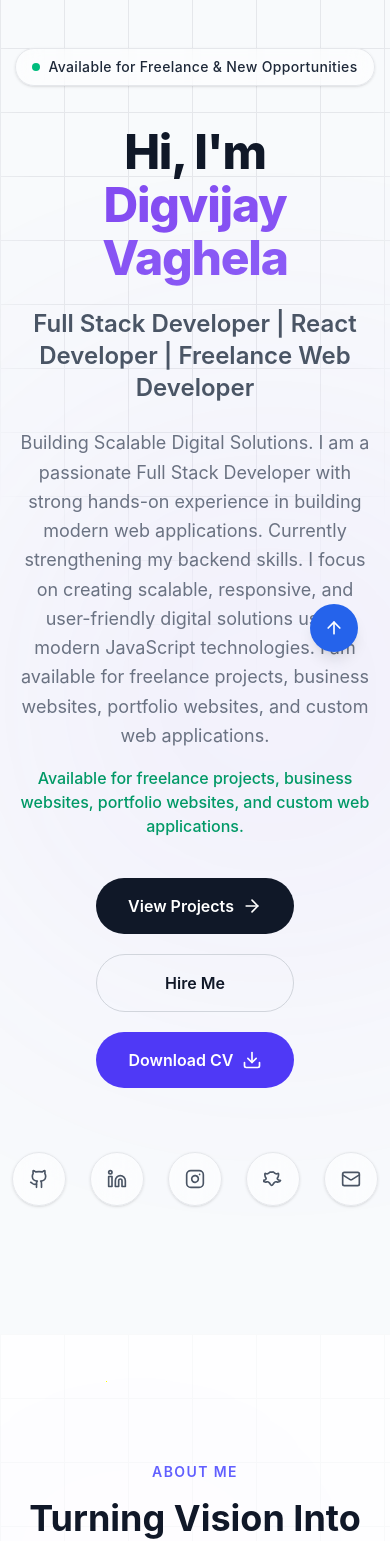
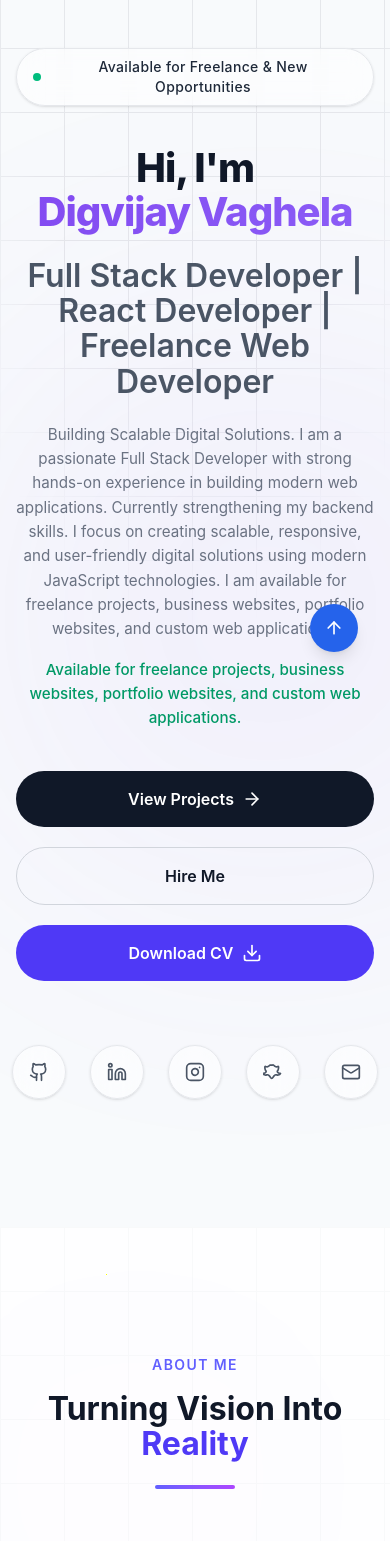
Before and after one commit to digvijayvaghelaa04/Portfolio-Dv, a React (Vite) app: page / in a window 390 px wide. Shown: the part 160-1701 px from the top of the page. Built offline with nearby package versions, Linux system fonts and the light colour scheme.

Commit message:
Update responsive layout across all sections

```diff
--- a/src/app/components/Footer.tsx
+++ b/src/app/components/Footer.tsx
@@ -35,7 +35,7 @@ export function Footer() {
       {/* Background Glow */}
       <div className="absolute inset-0 bg-[radial-gradient(ellipse_at_top,_var(--tw-gradient-stops))] from-indigo-100/50 via-transparent to-transparent dark:from-indigo-900/10 dark:via-black dark:to-black opacity-60" />
 
-      <div className="relative z-10 max-w-7xl mx-auto px-6 lg:px-8 py-16">
+      <div className="relative z-10 container-fluid py-16">
         <div className="grid md:grid-cols-2 lg:grid-cols-4 gap-12 mb-12">
           {/* Brand */}
           <div className="lg:col-span-2">
@@ -45,14 +45,14 @@ export function Footer() {
               viewport={{ once: true }}
               transition={{ duration: 0.5 }}
             >
-              <h3 className="text-2xl font-bold text-gray-900 dark:text-white mb-4">
+              <h3 className="font-bold text-gray-900 dark:text-white mb-4">
                 {portfolioData.personal.name}
               </h3>
               <p className="text-gray-600 dark:text-gray-400 mb-8 leading-relaxed max-w-md font-medium">
                 {portfolioData.personal.tagline}. Building exceptional digital experiences
                 with modern web technologies.
               </p>
-              <div className="flex gap-4">
+              <div className="flex flex-wrap gap-4">
                 {socialLinks.map((social) => (
                   <motion.a
                     key={social.label}
--- a/src/app/components/Navbar.tsx
+++ b/src/app/components/Navbar.tsx
@@ -67,7 +67,7 @@ export function Navbar() {
         transition={{ duration: 0.35, ease: "easeInOut" }}
         className="fixed top-0 left-0 right-0 z-50 bg-white/70 dark:bg-[var(--dark-bg)]/70 backdrop-blur-2xl border-b border-gray-200/30 dark:border-white/10 transition-colors duration-500 shadow-sm dark:shadow-none"
       >
-        <div className="max-w-7xl mx-auto px-6 lg:px-8">
+        <div className="container-fluid">
           <div className="flex items-center justify-between h-20">
             {/* Logo */}
             <motion.a
--- a/src/app/sections/About.tsx
+++ b/src/app/sections/About.tsx
@@ -29,7 +29,7 @@ export function About() {
         }}
       />
 
-      <div className="relative z-10 max-w-7xl mx-auto px-6 lg:px-8">
+      <div className="relative z-10 container-fluid">
         {/* Section Header */}
         <motion.div
           initial={{ opacity: 0, y: 50 }}
@@ -38,13 +38,13 @@ export function About() {
           className="text-center mb-20"
         >
           <h2 className="text-sm uppercase tracking-widest text-indigo-500 dark:text-indigo-400 mb-4 font-semibold">About Me</h2>
-          <h3 className="text-4xl md:text-5xl font-bold text-gray-900 dark:text-white mb-6">
+          <h3 className="font-bold text-gray-900 dark:text-white mb-6">
             Turning Vision Into <span className="text-indigo-600 dark:text-indigo-400">Reality</span>
           </h3>
           <div className="w-20 h-1 bg-gradient-to-r from-indigo-500 to-purple-500 dark:from-indigo-400 dark:to-purple-500 mx-auto rounded-full" />
         </motion.div>
 
-        <div className="grid lg:grid-cols-2 gap-12 lg:gap-16 items-center mb-20">
+        <div className="grid grid-cols-[repeat(auto-fit,minmax(min(100%,350px),1fr))] gap-12 lg:gap-16 items-center mb-20">
           {/* Left: Bio & Image (User wanted profile image added) */}
           <motion.div
             initial={{ opacity: 0, x: -50 }}
@@ -62,7 +62,7 @@ export function About() {
             </div>
 
             <div className="w-full">
-              <h4 className="text-xl font-semibold text-gray-900 dark:text-white mb-6 flex items-center gap-2">
+              <h4 className="font-semibold text-gray-900 dark:text-white mb-6 flex items-center gap-2">
                 <Heart className="w-5 h-5 text-indigo-500 dark:text-indigo-400" />
                 What I Love
               </h4>
@@ -89,7 +89,7 @@ export function About() {
             transition={{ duration: 0.6, delay: 0.3 }}
             className="h-full flex flex-col justify-center"
           >
-             <div className="space-y-6 text-gray-600 dark:text-gray-300 text-lg leading-relaxed bg-white dark:bg-[#111]/50 p-8 rounded-3xl border border-gray-100 dark:border-white/5 shadow-xl dark:shadow-none backdrop-blur-md">
+             <div className="space-y-6 text-gray-600 dark:text-gray-300 leading-relaxed bg-white dark:bg-[#111]/50 p-8 rounded-3xl border border-gray-100 dark:border-white/5 shadow-xl dark:shadow-none backdrop-blur-md">
               <p>{portfolioData.about.bio}</p>
               <div className="h-px w-full bg-gradient-to-r from-transparent via-gray-200 dark:via-white/10 to-transparent my-6"></div>
               <p className="text-indigo-600 dark:text-indigo-400 font-medium leading-relaxed">{portfolioData.about.mission}</p>
@@ -102,7 +102,7 @@ export function About() {
           initial={{ opacity: 0, y: 50 }}
           animate={isInView ? { opacity: 1, y: 0 } : {}}
           transition={{ duration: 0.6, delay: 0.5 }}
-          className="grid md:grid-cols-3 gap-8"
+          className="grid grid-cols-[repeat(auto-fit,minmax(min(100%,280px),1fr))] gap-8"
         >
           {[
             {
@@ -134,7 +134,7 @@ export function About() {
                   <div className="w-14 h-14 bg-indigo-50 dark:bg-indigo-500/10 border border-indigo-100 dark:border-indigo-500/20 rounded-2xl flex items-center justify-center mb-6 group-hover:bg-indigo-100 dark:group-hover:bg-indigo-500/20 transition-colors duration-300">
                     <item.icon className="w-7 h-7 text-indigo-600 dark:text-indigo-400" />
                   </div>
-                  <h4 className="text-xl font-bold text-gray-900 dark:text-white mb-3 tracking-wide">{item.title}</h4>
+                  <h4 className="font-bold text-gray-900 dark:text-white mb-3 tracking-wide">{item.title}</h4>
                   <p className="text-gray-600 dark:text-gray-400 leading-relaxed font-medium">{item.description}</p>
                 </div>
               </div>
--- a/src/app/sections/Experience.tsx
+++ b/src/app/sections/Experience.tsx
@@ -20,7 +20,7 @@ export function Experience() {
       {/* Background Elements */}
       <div className="absolute inset-0 bg-[linear-gradient(to_right,#e5e7eb_1px,transparent_1px),linear-gradient(to_bottom,#e5e7eb_1px,transparent_1px)] dark:bg-[linear-gradient(to_right,#ffffff0a_1px,transparent_1px),linear-gradient(to_bottom,#ffffff0a_1px,transparent_1px)] bg-[size:4rem_4rem] opacity-20" />
 
-      <div className="relative z-10 max-w-7xl mx-auto px-6 lg:px-8">
+      <div className="relative z-10 container-fluid">
         {/* Section Header */}
         <motion.div
           initial={{ opacity: 0, y: 50 }}
@@ -29,7 +29,7 @@ export function Experience() {
           className="text-center mb-20"
         >
           <h2 className="text-sm uppercase tracking-widest text-indigo-500 dark:text-indigo-400 mb-4 font-semibold">Journey</h2>
-          <h3 className="text-4xl md:text-5xl font-bold text-gray-900 dark:text-white mb-6">
+          <h3 className="font-bold text-gray-900 dark:text-white mb-6">
             Experience & <span className="text-indigo-600 dark:text-indigo-400">Education</span>
           </h3>
           <div className="w-20 h-1 bg-gradient-to-r from-indigo-500 to-purple-500 dark:from-indigo-400 dark:to-purple-500 mx-auto rounded-full" />
@@ -80,7 +80,7 @@ export function Experience() {
                       </motion.div>
 
                       <div className={`${isLeft ? "lg:pr-12" : "lg:pl-12"}`}>
-                        <h4 className="text-2xl font-bold text-gray-900 dark:text-white mb-2 tracking-wide">
+                        <h4 className="font-bold text-gray-900 dark:text-white mb-2 tracking-wide">
                           {item.position}
                         </h4>
                         <h5 className="text-lg text-indigo-600 dark:text-indigo-400 font-bold mb-3">
--- a/src/app/sections/Hero.tsx
+++ b/src/app/sections/Hero.tsx
@@ -69,7 +69,7 @@ export function Hero() {
       {/* Content */}
       <motion.div
         style={{ rotateX, rotateY }}
-        className="relative z-10 max-w-7xl mx-auto px-6 lg:px-8 py-32 flex flex-col items-center justify-center text-center preserve-3d"
+        className="relative z-10 container-fluid py-32 flex flex-col items-center justify-center text-center preserve-3d"
       >
         {/* Availability Badge */}
         <motion.div
@@ -92,7 +92,7 @@ export function Hero() {
           transition={{ duration: 0.6, delay: 0.1, ease: "easeOut" }}
           className="max-w-4xl"
         >
-          <h1 className="text-5xl md:text-7xl lg:text-8xl font-extrabold mb-6 tracking-tight leading-[1.1]">
+          <h1 className="font-extrabold mb-6 tracking-tight">
             <span className="text-gray-900 dark:text-white">Hi, I'm </span>
             <br className="md:hidden" />
             <span className="bg-gradient-to-r from-[var(--grad-1-start)] to-[var(--grad-1-end)] bg-clip-text text-transparent animate-gradient">
@@ -107,13 +107,13 @@ export function Hero() {
           animate={{ opacity: 1, y: 0 }}
           transition={{ duration: 0.6, delay: 0.2, ease: "easeOut" }}
         >
-          <h2 className="text-2xl md:text-3xl font-semibold mb-6 text-gray-600 dark:text-gray-400">
+          <h2 className="font-semibold mb-6 text-gray-600 dark:text-gray-400">
             {portfolioData.personal.role}
           </h2>
-          <p className="text-lg md:text-xl text-gray-500 dark:text-gray-400 max-w-2xl mx-auto mb-4 leading-relaxed">
+          <p className="text-gray-500 dark:text-gray-400 max-w-2xl mx-auto mb-4">
             {portfolioData.personal.tagline}. {portfolioData.personal.description}
           </p>
-          <p className="text-base md:text-lg text-emerald-600 dark:text-emerald-400 max-w-3xl mx-auto mb-10 font-medium">
+          <p className="text-emerald-600 dark:text-emerald-400 max-w-3xl mx-auto mb-10 font-medium">
             Available for freelance projects, business websites, portfolio websites, and custom web applications.
           </p>
         </motion.div>
@@ -123,7 +123,7 @@ export function Hero() {
           initial={{ opacity: 0, y: 20 }}
           animate={{ opacity: 1, y: 0 }}
           transition={{ duration: 0.6, delay: 0.3, ease: "easeOut" }}
-          className="flex flex-col sm:flex-row items-center justify-center gap-5 mb-16"
+          className="flex flex-wrap items-center justify-center gap-5 mb-16"
         >
           <button
             onClick={() => scrollToSection("projects")}
--- a/src/styles/theme.css
+++ b/src/styles/theme.css
@@ -155,6 +155,22 @@
 
   body {
     @apply bg-background text-foreground;
+    overflow-x: hidden;
+  }
+
+  html {
+    overflow-x: hidden;
+  }
+
+  .container-fluid {
+    width: min(100% - 32px, 1200px);
+    margin-inline: auto;
+  }
+
+  img {
+    max-width: 100%;
+    height: auto;
+    object-fit: cover;
   }
 
   /**
@@ -167,27 +183,26 @@
   }
 
   h1 {
-    font-size: var(--text-2xl);
+    font-size: clamp(2.5rem, 6vw, 5rem);
     font-weight: var(--font-weight-medium);
-    line-height: 1.5;
+    line-height: 1.1;
   }
 
-  h2 {
-    font-size: var(--text-xl);
+  h2, h3 {
+    font-size: clamp(2rem, 5vw, 4.5rem);
     font-weight: var(--font-weight-medium);
-    line-height: 1.5;
-  }
-
-  h3 {
-    font-size: var(--text-lg);
-    font-weight: var(--font-weight-medium);
-    line-height: 1.5;
+    line-height: 1.1;
   }
 
   h4 {
-    font-size: var(--text-base);
+    font-size: clamp(1.2rem, 2vw, 1.5rem);
     font-weight: var(--font-weight-medium);
-    line-height: 1.5;
+    line-height: 1.3;
+  }
+
+  p {
+    font-size: clamp(0.95rem, 1.5vw, 1.1rem);
+    line-height: 1.6;
   }
 
   label {
```
Also changed, not shown: src/app/sections/Contact.tsx (+5 -5 lines), src/app/sections/Projects.tsx (+5 -5 lines), src/app/sections/Services.tsx (+4 -4 lines), src/app/sections/Skills.tsx (+4 -4 lines), 4 other files (tests, documents, lock files or other folders).
